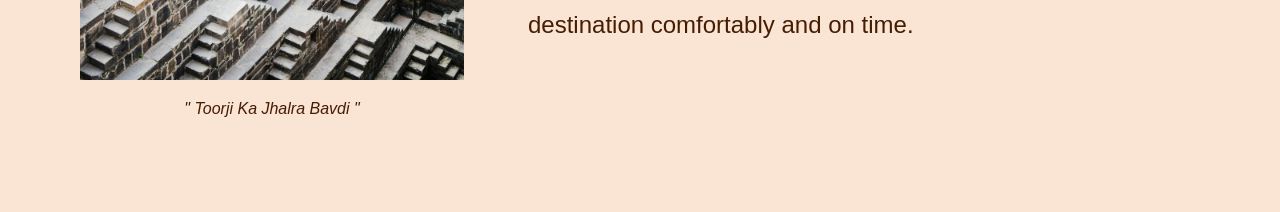
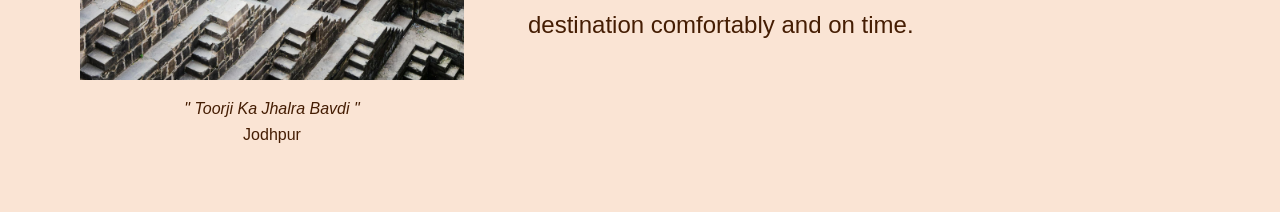
Before and after one commit to infinitysolution1/sgt_ui, a Vue app: page / in a window 1280 px wide. Shown: the part 2160-2372 px from the top of the page. Built offline with nearby package versions, Linux system fonts and the light colour scheme; a web font is replaced by a local one.

Commit message:
about page changes

```diff
--- a/src/components/About.vue
+++ b/src/components/About.vue
@@ -3,6 +3,7 @@
         <div class="imgdiv">
             <img src="/bg.jpeg" alt="about" class="bgimg"/>
             <p>" Toorji Ka Jhalra Bavdi "</p>
+            <h3>Jodhpur</h3>
         </div>
         <div class="content">
             <h2>About Us</h2>
@@ -58,6 +59,12 @@
     font-style: italic;
 }
 
+.imgdiv h3 {
+    font-size: 1rem;
+    color: #451d03;
+    text-align: center;
+}
+
 .bgimg {
     width: 30vw;
     height: 70vh;
```
